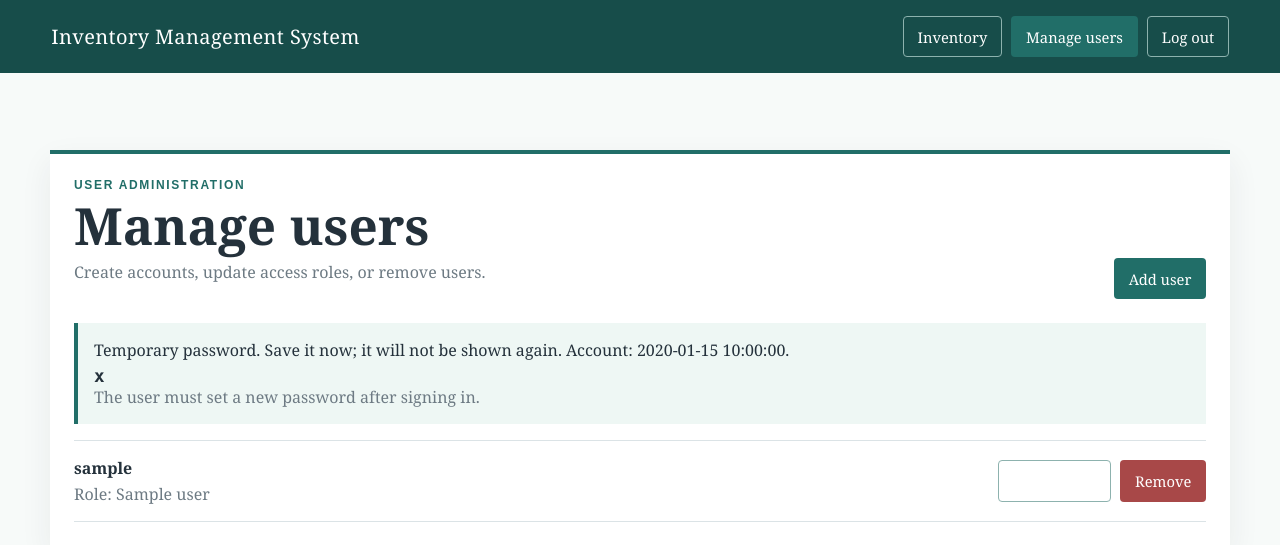
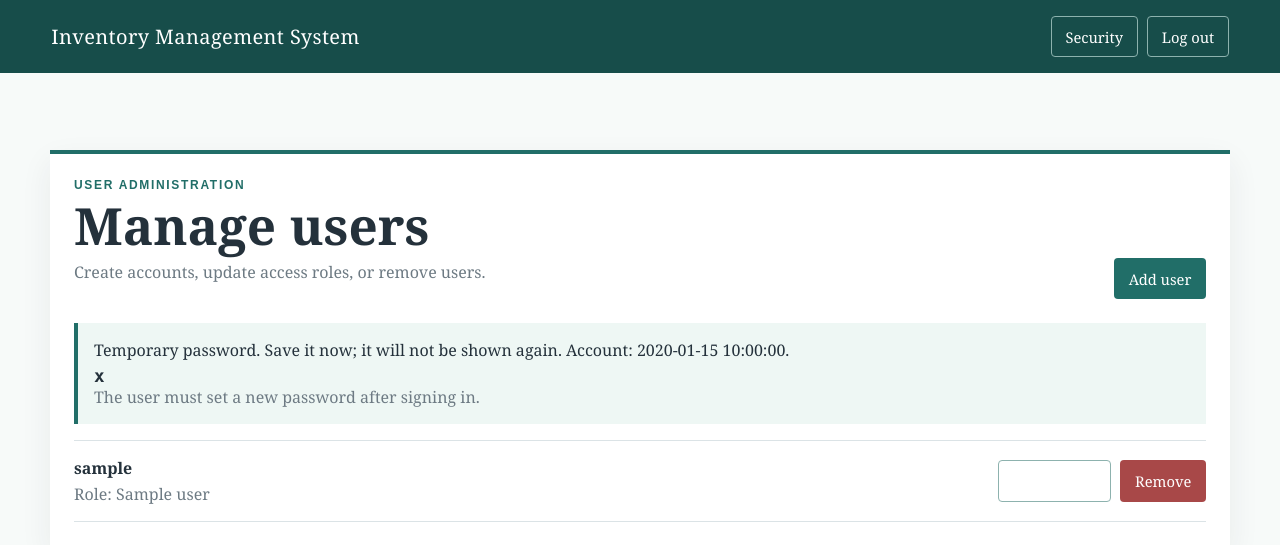
Before and after one commit to mhbuys/Inventory-Management-System, a Python web app: template template/users.html in a window 1280 px wide. Shown: the top 545 px of the page. Run offline with Jinja, Linux system fonts and the light colour scheme; the template is opened without the code that fills it: most values are stand-ins (such as "Sample title", 1, 10 or a date in 2020).

Commit message:
Update users.html
* Updates Manage users tab to have full navigation bar

```diff
--- a/template/users.html
+++ b/template/users.html
@@ -50,9 +50,17 @@
 
 <header class="top-banner">
     <p class="brand">Inventory Management System</p>
-    <nav class="banner-actions" aria-label="User management">
-        <a class="button button-quiet" href="{{ url_for('inventory_page') }}">Inventory</a>
-        <a class="button button-primary" href="{{ url_for('users_page') }}" aria-current="page">Manage users</a>
+    <nav class="banner-actions" aria-label="Inventory actions">
+        {% if current_role in ('admin', 'manager') %}
+        <a class="button button-primary" href="{{ url_for('add_item_page') }}">Add item</a>
+        <a class="button button-danger" href="{{ url_for('remove_item_page') }}">Remove item</a>
+        <a class="button button-quiet" href="{{ url_for('stock_planning_page') }}">Stock Planning</a>
+        <a class="button button-quiet" href="{{ url_for('reorder_page') }}">Reorder queue</a>
+        {% endif %}
+        {% if current_role == 'admin' %}
+        <a class="button button-quiet" href="{{ url_for('users_page') }}">Manage users</a>
+        {% endif %}
+        <a class="button button-quiet" href="{{ url_for('account_2fa_page') }}">Security</a> <!-- Link to the 2FA setup page - NL -->
         <a class="button button-quiet" href="{{ url_for('logout') }}">Log out</a>
     </nav>
 </header>
```
